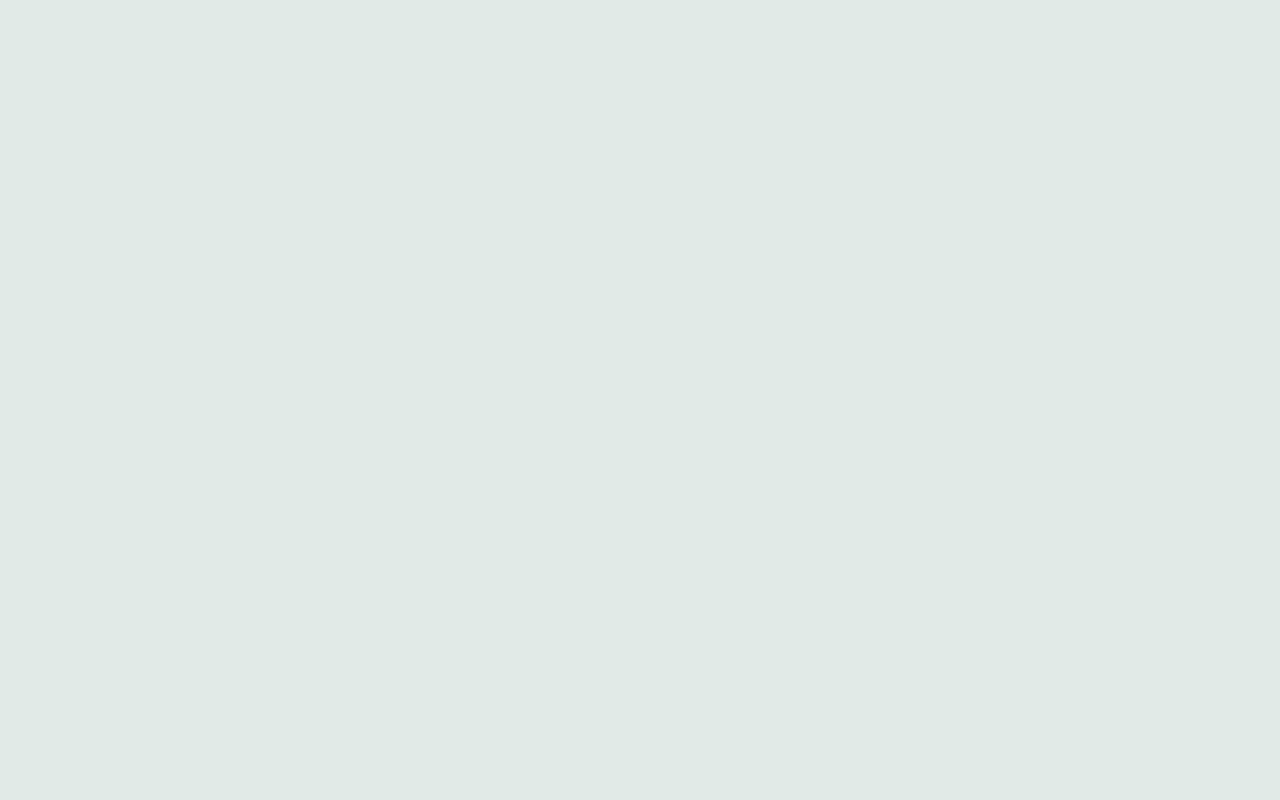
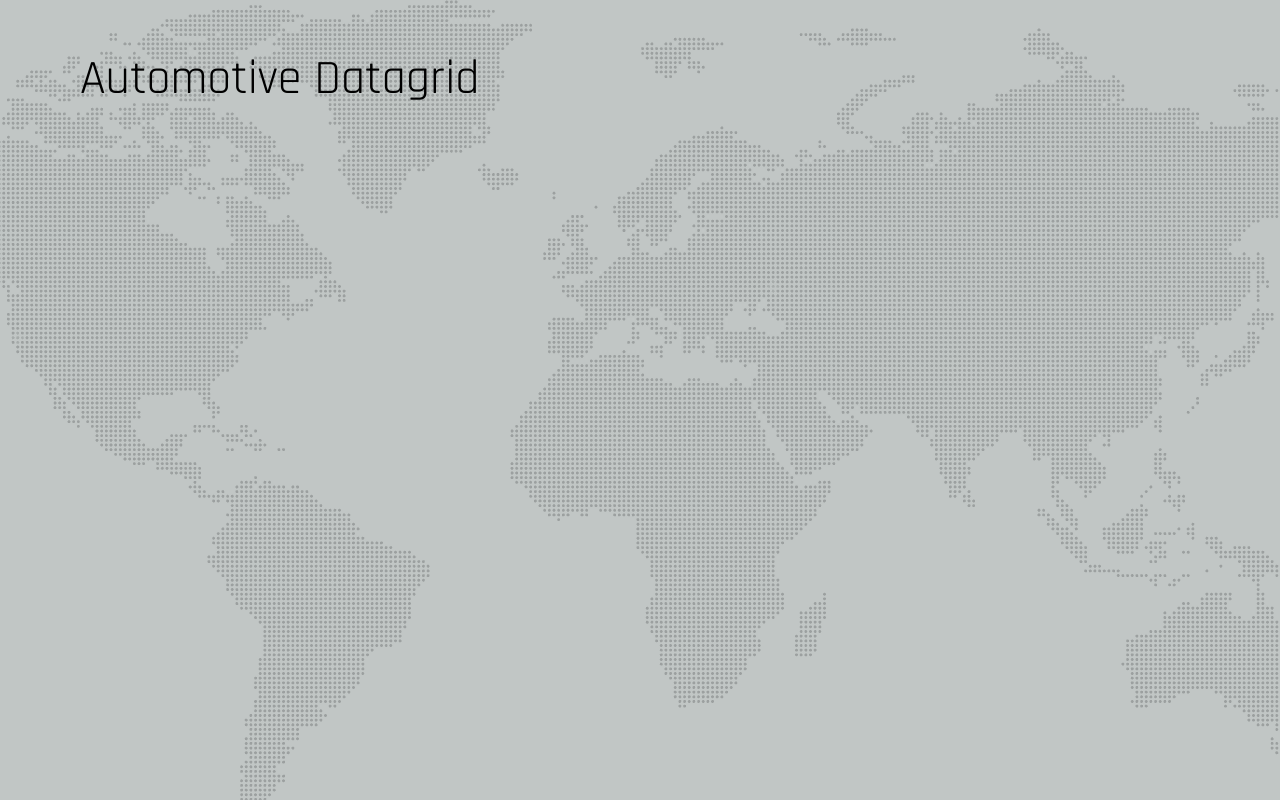
Before and after one commit to Victoria-Butrym/datagrid, a React (Create React App) app in the folder datagrid/: page / in a window 1280 px wide. Built offline with nearby package versions, Linux system fonts and the light colour scheme.

Commit message:
style: add basic container styles

```diff
--- a/datagrid/src/App.js
+++ b/datagrid/src/App.js
@@ -4,6 +4,7 @@ import './App.css';
 function App() {
   return (
     <div className="App">
+      <h1 style={{ fontWeight: '400', fontSize: '3rem', margin: '0' }}>Automotive Datagrid</h1>
     </div>
   );
 }
--- a/datagrid/src/index.css
+++ b/datagrid/src/index.css
@@ -1,11 +1,21 @@
+@import url('https://fonts.googleapis.com/css?family=Rajdhani:300,400,500,600,700&display=swap');
+
 body {
   margin: 0;
-  font-family: -apple-system, BlinkMacSystemFont, 'Segoe UI', 'Roboto', 'Oxygen',
+  font-family: 'Rajdhani', -apple-system, BlinkMacSystemFont, 'Segoe UI', 'Roboto', 'Oxygen',
     'Ubuntu', 'Cantarell', 'Fira Sans', 'Droid Sans', 'Helvetica Neue',
     sans-serif;
   -webkit-font-smoothing: antialiased;
   -moz-osx-font-smoothing: grayscale;
-  background-color: #e0ebe7;
+  background-color: #c1c6c5;
+  background-image: url('./assets/dotstransparent.png');
+  background-position: top center;
+  width: calc(100% - 10rem);
+  padding: 3rem 5rem;
+  height: calc(100vh - 6rem);
+  display: flex;
+  flex-direction: column;
+  align-items: flex-start;
 }
 
 code {
```
Also changed, not shown: datagrid/src/assets/dots.jpg (added), datagrid/src/assets/dotstransparent.png (added).
